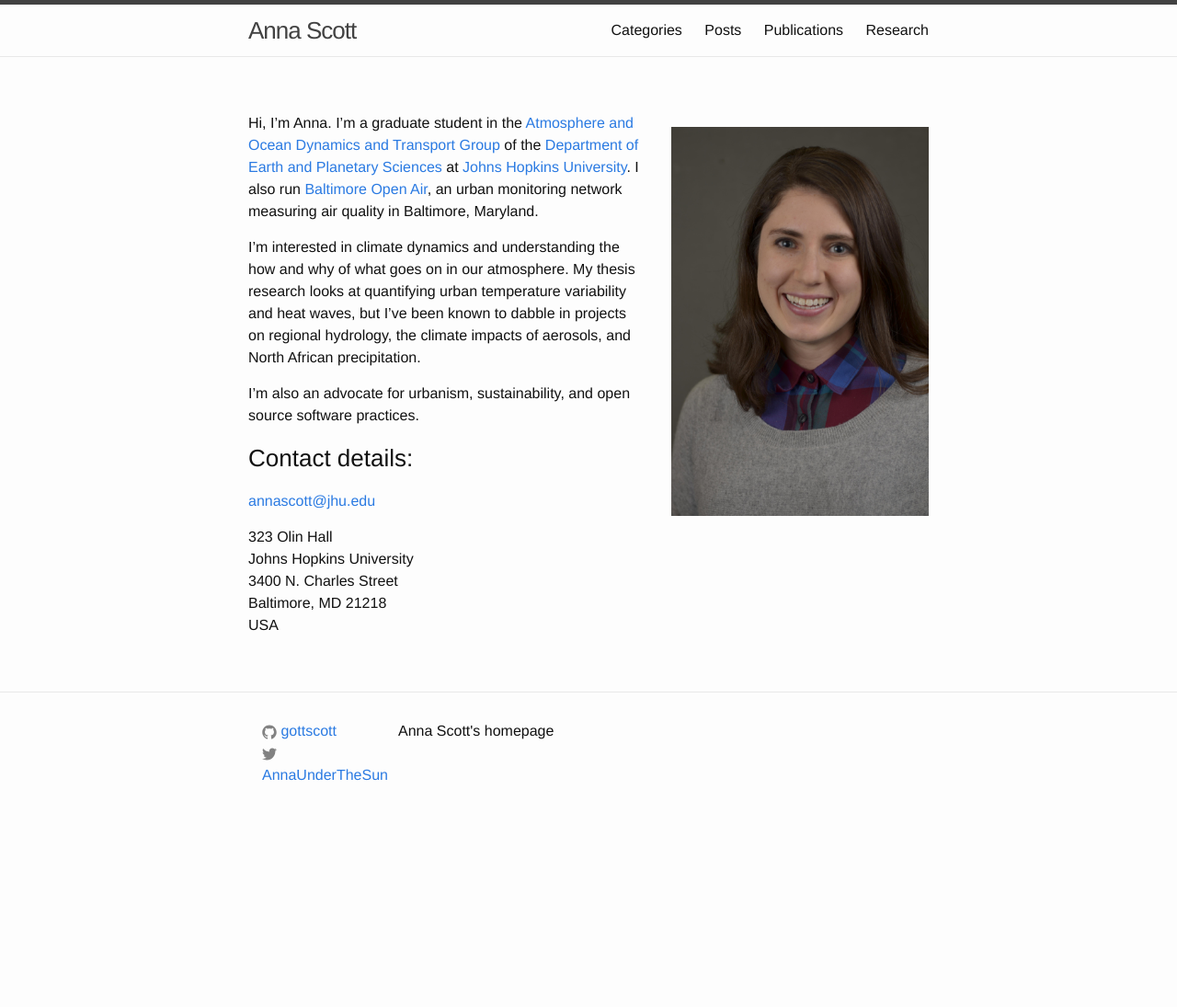
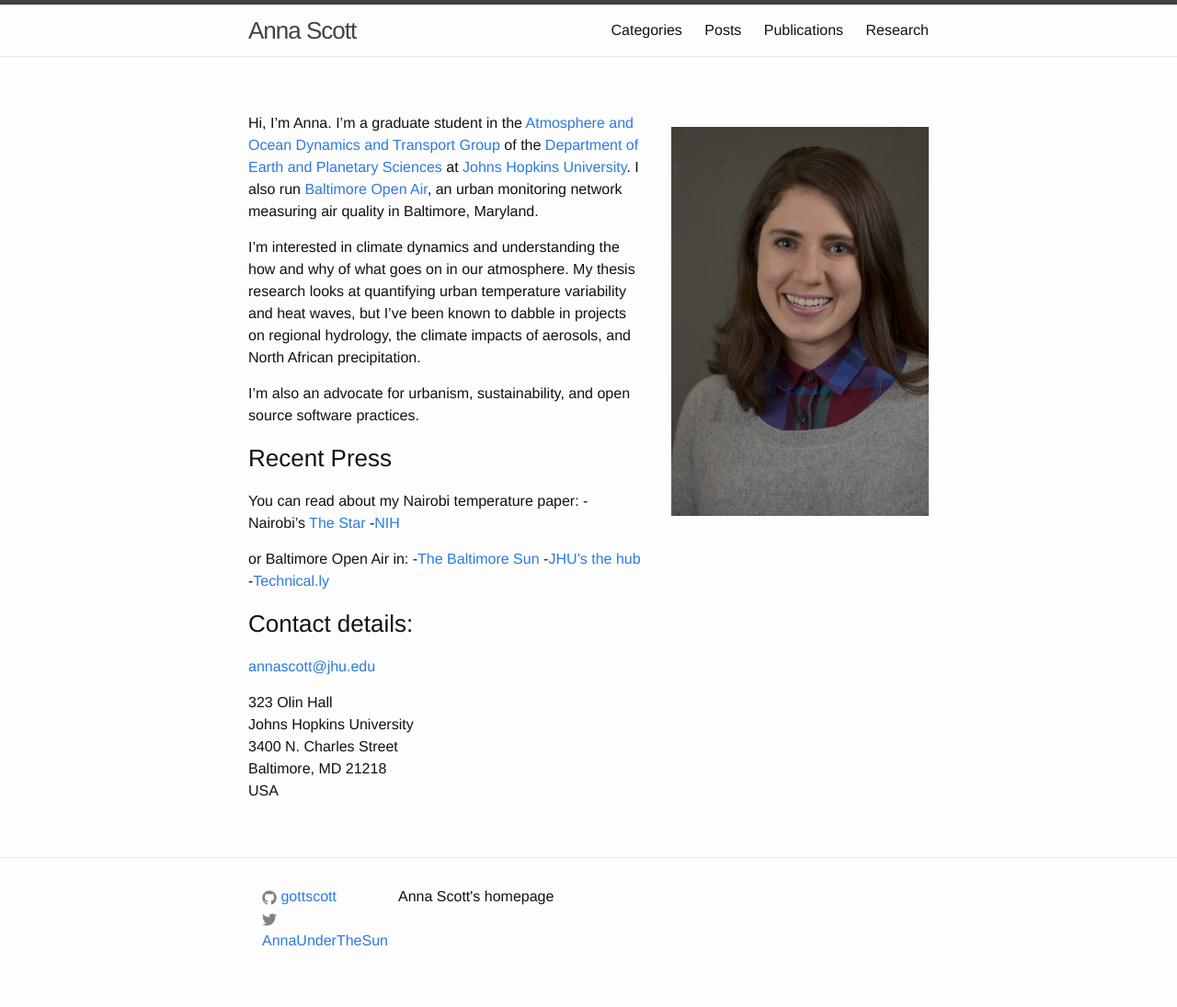
Before and after one commit to gottscott/gottscott.github.io, a Jekyll site: the page built from about.md, in a window 1280 px wide. Shown: the whole page at 92% size. Built offline with Jekyll 4.4.1, drawn with Linux system fonts in a browser that asks for light colours; before the commit the page ends 915 px from its top, so only the background shows below that.

Commit message:
Update about.md

```diff
--- a/about.md
+++ b/about.md
@@ -15,6 +15,16 @@ I'm interested in climate dynamics and understanding the how and why of what goe
 
 I'm also an advocate for urbanism, sustainability, and open source software practices.
 
+## Recent Press
+You can read about my Nairobi temperature paper:
+-Nairobi's [The Star](https://www.the-star.co.ke/news/2018/01/13/i-feel-really-scared-nairobi-slum-dwellers-say-as-heat-rises_c1697526)
+-[NIH](https://www.niehs.nih.gov/research/programs/geh/geh_newsletter/2017/12/spotlight/new_microclimate_data_technology_points_to_increased_urban_temperatures.cfm)
+
+or Baltimore Open Air in:
+-[The Baltimore Sun](http://www.baltimoresun.com/news/maryland/environment/bs-md-air-monitor-network-20170731-story.html)
+-[JHU's the hub](https://hub.jhu.edu/2017/06/27/big-data-air-quality-sensor-climate-science/)
+-[Technical.ly](https://technical.ly/baltimore/2016/12/19/air-quality-sensors-epa/)
+
 ## Contact details:
 
 <annascott@jhu.edu>
```
